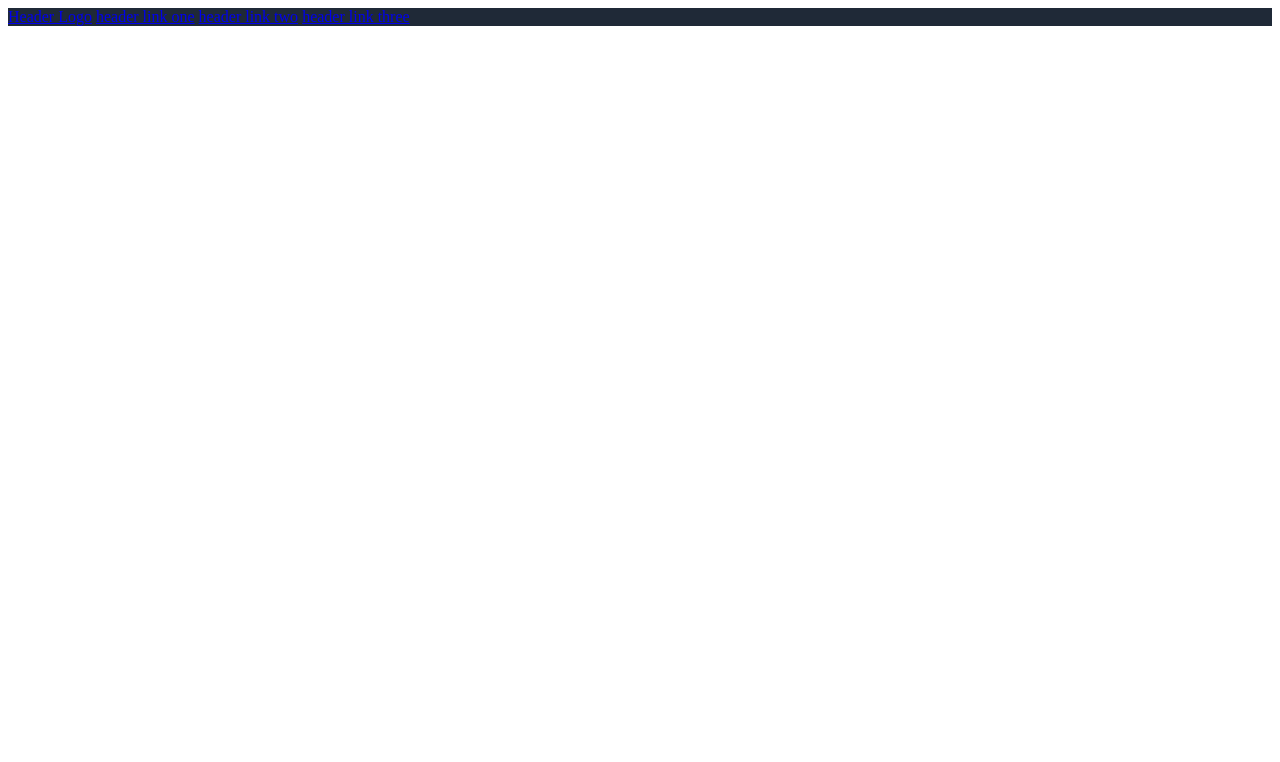
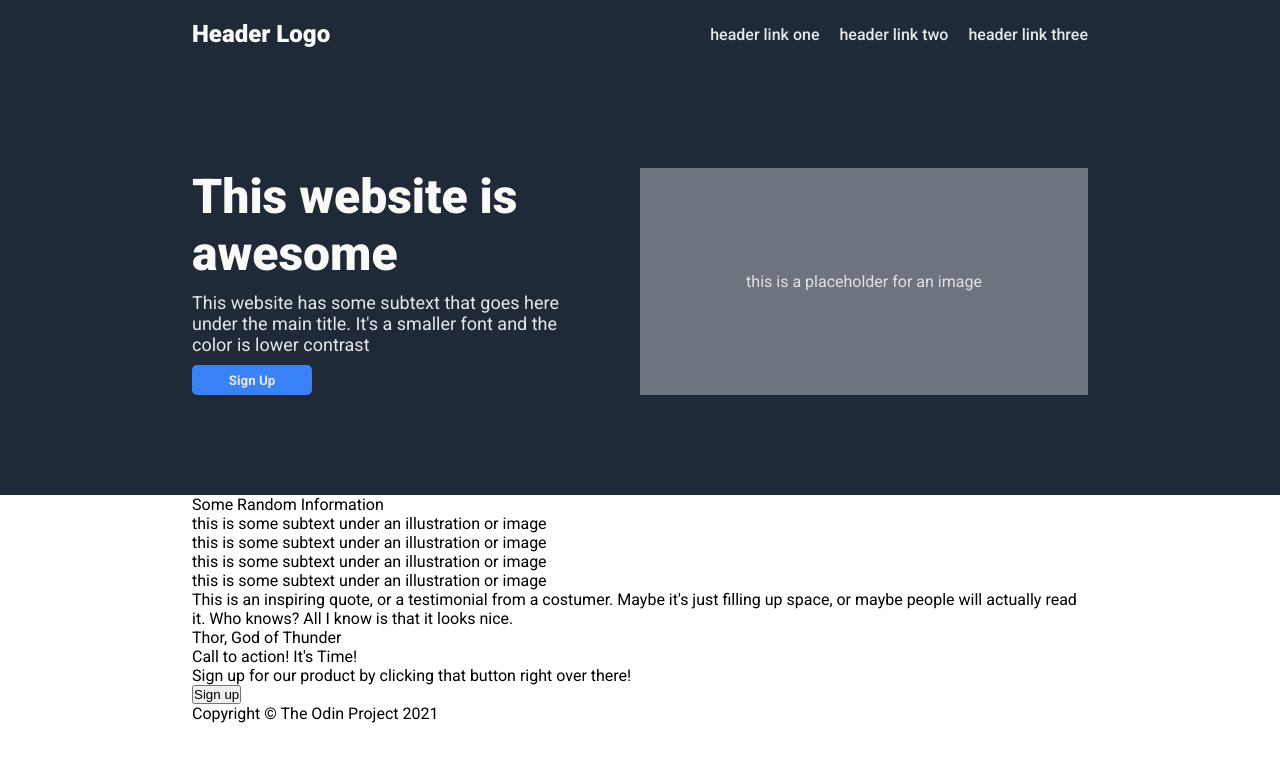
Before and after one commit to mshinji/odin-landingpage, a plain HTML site: page index.html in a window 1280 px wide. Drawn offline with Linux system fonts and the light colour scheme.

Commit message:
finish html structure and add description style

```diff
--- a/index.html
+++ b/index.html
@@ -4,39 +4,71 @@
     <meta charset="UTF-8">
     <meta name="viewport" content="width=device-width" , initial-scale="1.0">
     <link rel="stylesheet" href="styles.css">
+
 </head>
 
 <body>
     <div class="header">
-        <a href="." class="logo">Header Logo</a>
-        <a href="#" class="header-links">header link one</a>
-        <a href="#" class="header-links">header link two</a>
-        <a href="#" class="header-links">header link three</a>
+        <div class="logo-container">
+            <a href="." class="logo">Header Logo</a>
+        </div>
+        <div class="header-links-container">
+            <a href="#" class="header-links">header link one</a>
+            <a href="#" class="header-links">header link two</a>
+            <a href="#" class="header-links">header link three</a>
+        </div>
     </div>
 
     <div class="description-container">
-        <div class="image-description"></div>
-        <div class="image"></div>
+        <div class="image-description">
+            <div class="hero-main-text">This website is awesome</div>
+            <div class="hero-description">This website has some subtext that goes here under the main title. It's a
+                smaller font and the color is lower contrast</div>
+            <button class="hero-button">Sign Up</button>
+        </div>
+        <div class="image">this is a placeholder for an image</div>
     </div>
 
-    <div class="info-cards">
-        <div class="cards"></div>
-        <div class="cards"></div>
-        <div class="cards"></div>
-        <div class="cards"></div>
+    <div class="info-container">
+        <div class="info-title">Some Random Information</div>
+        <div class="cards">
+            <div class="card">
+                <div class="card-image"></div>
+                <div class="card-description>">this is some subtext under an illustration or image</div>
+            </div>
+            <div class="card">
+                <div class="card-image"></div>
+                <div class="card-description>">this is some subtext under an illustration or image</div>
+            </div>
+            <div class="card">
+                <div class="card-image"></div>
+                <div class="card-description>">this is some subtext under an illustration or image</div>
+            </div>
+            <div class="card">
+                <div class="card-image"></div>
+                <div class="card-description>">this is some subtext under an illustration or image</div>
+            </div>
+        </div>
     </div>
 
     <div class="quote-container">
-        <div class="quote"> </div>
-        <div class="quote-author"></div>
+        <div class="quote"> This is an inspiring quote, or a testimonial from a costumer. Maybe it's just filling up
+            space, or maybe people will actually read it. Who knows? All I know is that it looks nice. </div>
+        <div class="quote-author">Thor, God of Thunder</div>
     </div>
 
     <div class="signup-container">
-        <div class="signup-card"></div>
+        <div class="signup-container-left">
+            <div class="signup-title">Call to action! It's Time!</div>
+            <div class="signup-description">Sign up for our product by clicking that button right over there!</div>
+        </div>
+        <div class="signup-container-right">
+            <button class="signup-button">Sign up</button>
+        </div>
     </div>
 
     <div class="footer">
-
+        <div>Copyright © The Odin Project 2021</div>
     </div>
 </body>
 
--- a/styles.css
+++ b/styles.css
@@ -1,13 +1,118 @@
+@import url('https://fonts.googleapis.com/css2?family=Roboto:ital,wght@0,100;0,300;0,400;0,500;0,700;0,900;1,100;1,300;1,400;1,500;1,700;1,900&display=swap');
+
 body {
     display: flex;
     flex-direction: column;
-}
-
-.header {
-background-color: #1f2937;
+    font-family: "Roboto";
 
 }
 
+.header,
+.description-container,
+.info-container,
+.quote-container,
+.signup-container,
+.footer {
+    padding-left: 15%;
+    padding-right: 15%;
+}
+ .header {
+    display: flex;
+    justify-content: flex-start;
+    align-items: center;
+    background-color: #1f2937;
+
+    padding-top: 20px;
+    padding-bottom: 20px;
+
+}
+
+.logo-container a,
+.header-links-container a {
+    text-decoration: none;
+}
+
+.header-links {
+    color: #e5e7eb;
+    font-weight: 500;
+
+}
+
+.header-links-container {
+    gap: 20px;
+
+}
+
+.logo {
+    color: #f9faf8;
+    font-size: 24px;
+    font-family: "Roboto";
+    font-style: "Black";
+    font-weight: 900;
+}
+
+.logo-container {
+    flex-grow: 0;
+}
+
+.header-links-container {
+    display: flex;
+    justify-content: flex-end;
+    flex: 1;
+}
+
 .description-container {
+    padding-top: 100px;
+    padding-bottom: 100px;
     background-color: #1f2937;
+    display: flex;
+    gap: 50px;
+
+
 }
+
+.image-description {
+    flex: 1;
+    display: flex;
+    flex-direction: column;
+    row-gap: 10px;
+}
+
+.hero-main-text {
+    font-size: 48px;
+    color: #F9FAF8;
+    font-weight: 900;
+}
+
+.image {
+    flex: 1;
+    background-color: #6D747D;
+    color: #E0E1E3;
+    display: flex;
+    justify-content: center;
+    align-items: center;
+    min-width: 50%;
+}
+
+.hero-description {
+    color: #e5e7eb;
+    font-size: 18px;
+}
+
+.hero-button {
+    color: #e5e7eb;
+    background-color: #3882f6;
+    border: 0px;
+    border-radius: 5px;
+    font-family: "Roboto";
+    font-style: "Black";
+    font-weight: bolder;
+    flex: 0 1 30px;
+    max-width: 120px;
+}
+
+* {
+    padding: 0;
+    margin: 0;
+    box-sizing: border-box;
+}
```
